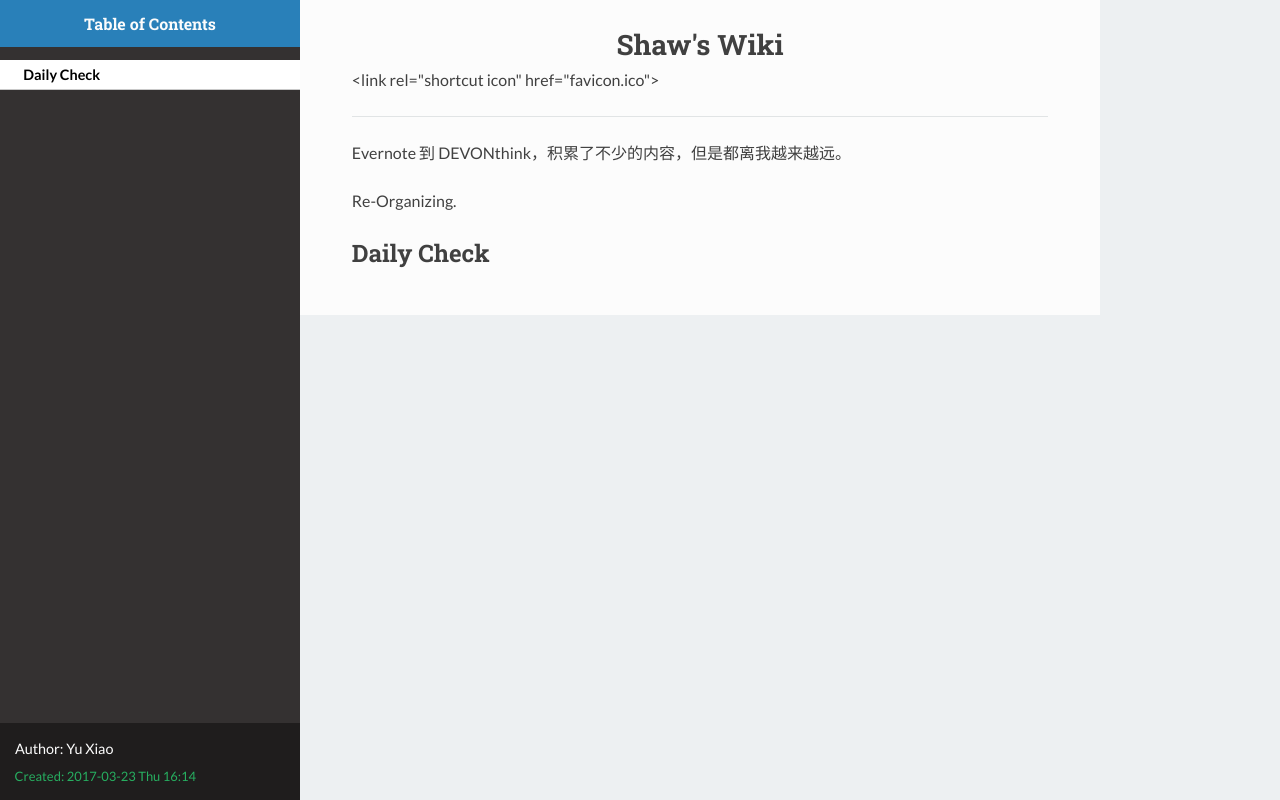
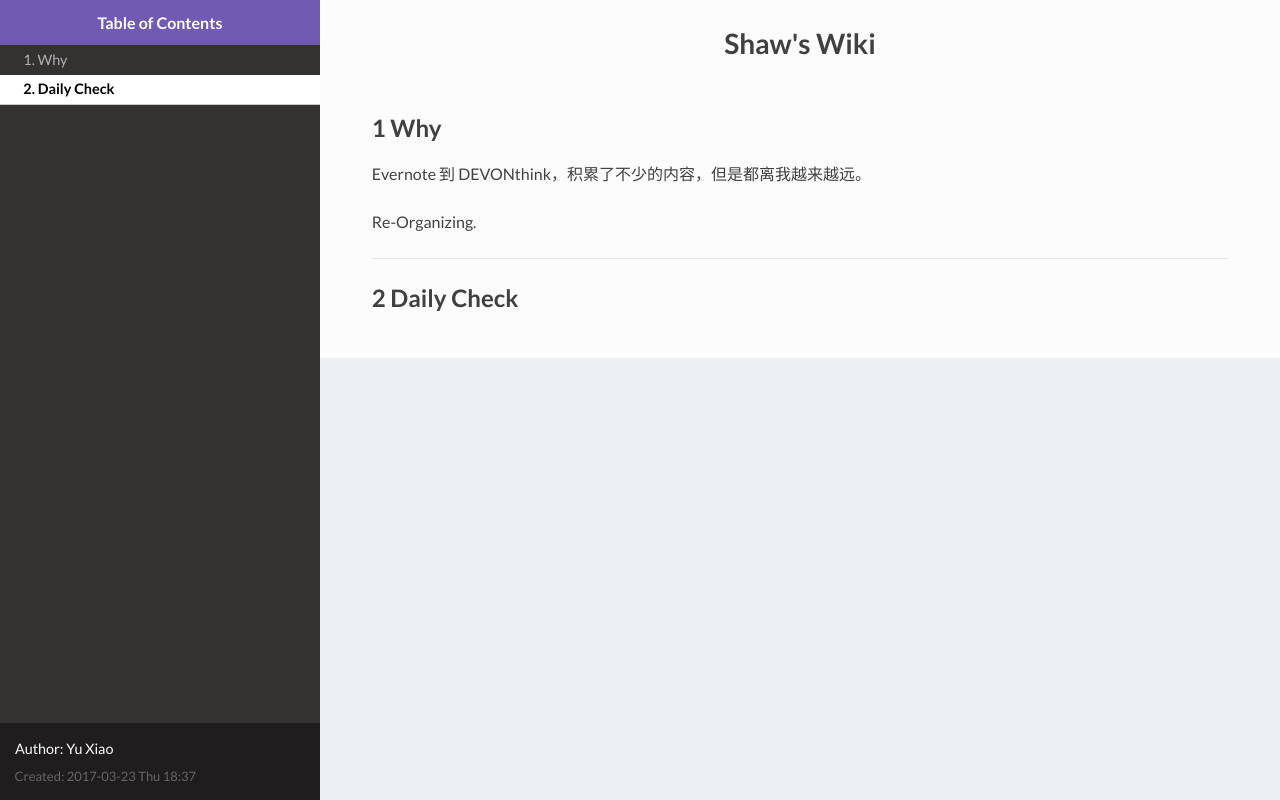
Before and after one commit to yushaw/Reference, a plain HTML site: page index.html in a window 1280 px wide. Drawn offline with Linux system fonts and the light colour scheme.

Commit message:
style modification

```diff
--- a/index.html
+++ b/index.html
@@ -3,7 +3,7 @@
 "http://www.w3.org/TR/xhtml1/DTD/xhtml1-strict.dtd">
 <html xmlns="http://www.w3.org/1999/xhtml" lang="en" xml:lang="en">
 <head>
-<!-- 2017-03-23 Thu 16:14 -->
+<!-- 2017-03-23 Thu 18:37 -->
 <meta http-equiv="Content-Type" content="text/html;charset=utf-8" />
 <meta name="viewport" content="width=device-width, initial-scale=1" />
 <title>Shaw's Wiki</title>
@@ -179,6 +179,7 @@
   .org-svg { width: 90%; }
   /*]]>*/-->
 </style>
+<link rel="shortcut icon" type="image/x-icon" href="favicon.ico">
 <link rel="stylesheet" type="text/css" href="styles/readtheorg/css/htmlize.css"/>
 <link rel="stylesheet" type="text/css" href="styles/readtheorg/css/readtheorg.css"/>
 <script src="js/jquery.min.js"></script>
@@ -239,18 +240,17 @@ for the JavaScript code in this tag.
 <h2>Table of Contents</h2>
 <div id="text-table-of-contents">
 <ul>
-<li><a href="#org56768bd">Daily Check</a></li>
+<li><a href="#orgca83ea9">1. Why</a></li>
+<li><a href="#org053bff5">2. Daily Check</a></li>
 </ul>
 </div>
 </div>
-<div class="html">
 <p>
-&lt;link rel="shortcut icon" href="favicon.ico"&gt;
+<br />
 </p>
-
-</div>
-
-<hr />
+<div id="outline-container-orgca83ea9" class="outline-2">
+<h2 id="orgca83ea9"><span class="section-number-2">1</span> Why</h2>
+<div class="outline-text-2" id="text-1">
 <p>
 Evernote 到 DEVONthink，积累了不少的内容，但是都离我越来越远。
 </p>
@@ -258,14 +258,17 @@ Evernote 到 DEVONthink，积累了不少的内容，但是都离我越来越远
 <p>
 Re-Organizing.
 </p>
+<hr />
+</div>
+</div>
 
-<div id="outline-container-org56768bd" class="outline-2">
-<h2 id="org56768bd">Daily Check</h2>
+<div id="outline-container-org053bff5" class="outline-2">
+<h2 id="org053bff5"><span class="section-number-2">2</span> Daily Check</h2>
 </div>
 </div>
 <div id="postamble" class="status">
 <p class="author">Author: Yu Xiao</p>
-<p class="date">Created: 2017-03-23 Thu 16:14</p>
+<p class="date">Created: 2017-03-23 Thu 18:37</p>
 <p class="validation"><a href="http://validator.w3.org/check?uri=referer">Validate</a></p>
 </div>
 </body>
--- a/styles/readtheorg/css/readtheorg.css
+++ b/styles/readtheorg/css/readtheorg.css
@@ -3,7 +3,7 @@
 @import url(https://maxcdn.bootstrapcdn.com/font-awesome/4.3.0/css/font-awesome.min.css);
 
 h1,h2,h3,h4,h5,h6,legend{
-    font-family:"Roboto Slab","ff-tisa-web-pro","Georgia",Arial,sans-serif;
+    font-family:..., "Hiragino Sans GB", "Microsoft YaHei","WenQuanYi Micro Hei", sans-serif;
     font-weight:700;
     margin-top:0;
 }
@@ -62,9 +62,9 @@ body{
 #content{
     background:#fcfcfc;
     height:100%;
-    margin-left:300px;
+    margin-left:25%;
     /* margin:auto; */
-    max-width:800px;
+    max-width:1200px;
     min-height:100%;
     padding:1.618em 3.236em;
 }
@@ -771,7 +771,7 @@ hr{
     position:fixed;
     top:0;
     left:0;
-    width:300px;
+    width:25%;
     overflow-x:hidden;
     overflow-y:scroll;
     height:100%;
@@ -785,13 +785,13 @@ hr{
 
 #table-of-contents h2{
     z-index:200;
-    background-color:#2980B9;
+    background-color:#715ab1;
     text-align:center;
     padding:0.809em;
     display:block;
     color:#fcfcfc;
     font-size: 100%;
-    margin-bottom:0.809em}
+    margin-bottom:0}
 
 ul.nav li ul li {
     display: none;
@@ -873,10 +873,10 @@ footer p{
     position:fixed;
     bottom:0;
     left:0;
-    width:300px;
+    width:25%;
     color:#fcfcfc;
     background:#1f1d1d;
-    border-top:solid 10px #343131;
+    border-top:solid 0px #343131;
     font-family:"Lato","proxima-nova","Helvetica Neue",Arial,sans-serif;
     font-size: 90%;
     z-index:400;
@@ -891,7 +891,7 @@ footer p{
 #postamble .date {
     font-size: 90%;
     margin-bottom: 0px;
-    color: #27AE60;
+    color: #666666;
 }
 
 #postamble .creator,#postamble .validation {
```
Also changed, not shown: 1 other file.
